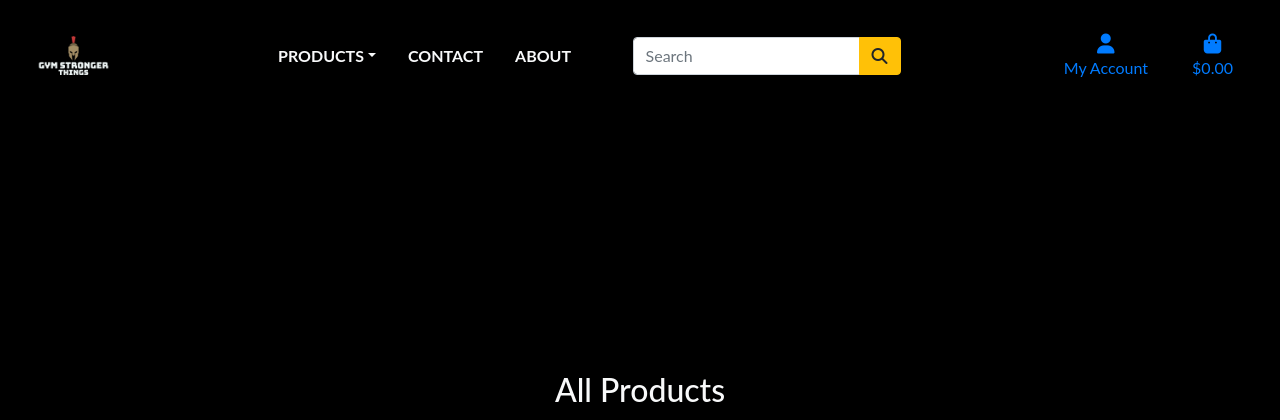
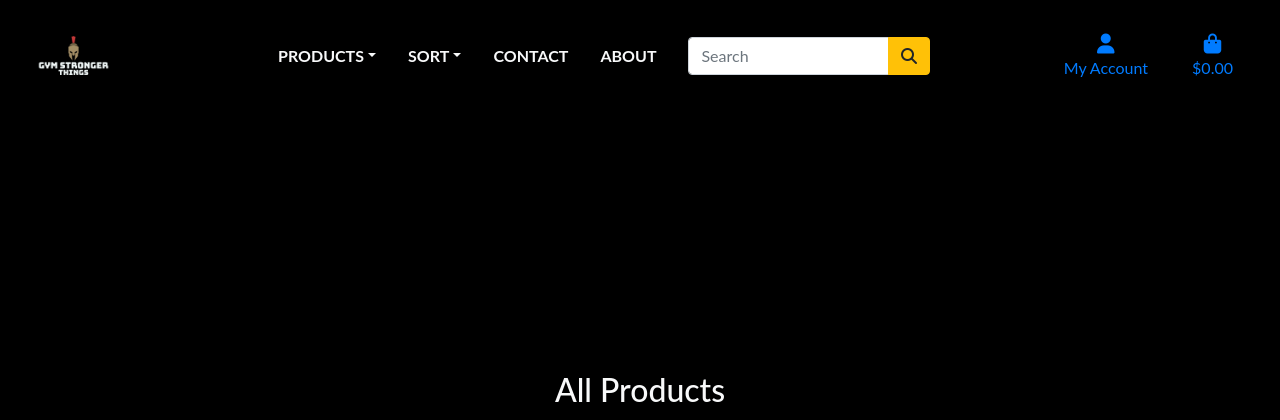
Before and after one commit to Pretro/gymstore, a Django app: page /products/ in a window 1280 px wide. Shown: the top 420 px of the page. Run offline with Django 3.2, Linux system fonts and the light colour scheme; data comes from the database, SQL or seed files in the repository; some libraries are stand-ins or nearby versions.

Commit message:
Added categories and sort function

```diff
--- a/gymstore/settings.py
+++ b/gymstore/settings.py
@@ -72,6 +72,7 @@ TEMPLATES = [
                 'django.template.context_processors.request',
                 'django.contrib.auth.context_processors.auth',
                 'django.contrib.messages.context_processors.messages',
+                'products.context_processors.menu_links',
             ],
         },
     },
--- /dev/null
+++ b/products/context_processors.py
@@ -0,0 +1,6 @@
+from .models import Category
+
+
+def menu_links(request):
+    links = Category.objects.all()
+    return dict(links=links)
--- a/products/models.py
+++ b/products/models.py
@@ -9,6 +9,9 @@ class Category(models.Model):
     class Meta:
         verbose_name_plural = 'categories'
 
+    def get_url(self):
+        return reverse('product_detail', args=[self.friendly_name])
+
     def __str__(self):
         return self.name
 
@@ -17,14 +20,14 @@ class Category(models.Model):
 
 
 class Product(models.Model):
-    category = models.ForeignKey('Category', null=True, blank=True, on_delete=models.SET_NULL)
-    sku = models.CharField(max_length=250, null=True, blank=True)
+    category = models.ForeignKey('Category', null=True, on_delete=models.CASCADE)
+    sku = models.CharField(max_length=250, blank=True)
     name = models.CharField(max_length=250)
     description = models.TextField()
     price = models.DecimalField(max_digits=6, decimal_places=2)
-    rating = models.DecimalField(max_digits=6, decimal_places=2, null=True, blank=True)
-    image_url = models.URLField(max_length=1024, null=True, blank=True)
-    image = models.ImageField(null=True, blank=True)
+    rating = models.DecimalField(max_digits=6, decimal_places=2, blank=True)
+    image_url = models.URLField(max_length=1024, blank=True)
+    image = models.ImageField(blank=True)
 
     class Meta:
         ordering =('name',)
--- a/products/templates/products/products.html
+++ b/products/templates/products/products.html
@@ -13,7 +13,7 @@
 <main>
     <div class="album py-5 bg-black">
         <div class="container">
-            <div class="titulo h2 text-light text-center py-5 ">All Products</div>
+            <div class="titulo h2 text-light text-center py-5 ">{% firstof category_name  "All Products"%}</div>
             <div class="row row-cols-1 row-cols-sm-2 row-cols-md-5 g-3">
                 {% for product in products %}
                 <div class="col">
--- a/products/urls.py
+++ b/products/urls.py
@@ -5,4 +5,6 @@ urlpatterns = [
     path('search/', views.search, name='search'),
     path('', views.all_products, name='products'),
     path('<product_id>', views.product_detail, name='product_detail'),
+    path('category/<category_id>', views.filter_products_by_category, name='product_category'),
+
 ]
--- a/products/views.py
+++ b/products/views.py
@@ -1,8 +1,18 @@
 from django.shortcuts import render, get_object_or_404
-from .models import Product
+from .models import Product, Category
 from django.db.models import Q
 
 # Create your views here.
+
+
+def filter_products_by_category(request, category_id):
+    category_name = Category.objects.get(pk=category_id).name
+    products = Product.objects.filter(category__pk=category_id)
+    print('Products', products)
+    return render(request, 'products/products.html', {'products': products, 'category_name': category_name})
+
+
+
 
 def search(request):
     query = request.GET.get('query', '')
@@ -15,9 +25,27 @@ def search(request):
 def all_products(request):
 
     products = Product.objects.all()
+    sort = None
+    direction = None
+
+    if request.GET:
+        if 'sort' in request.GET:
+            sort_k = request.GET['sort']
+            sort = sort_k
+            if sort_k == 'name':
+                sort_k = 'lower_name'
+                products = products.annotate(lower_name=Lower('name'))
+            if 'direction' in request.GET:
+                direction = request.GET['direction']
+                if direction == 'desc':
+                    sort_k = f'-{sort_k}'
+            products = products.order_by(sort_k)
+
+    curr_sort = f'{sort}_{direction}'
 
     context = {
         'products': products,
+        'curr_sort': curr_sort
     }
 
     return render(request, 'products/products.html', context)
--- a/templates/includes/navbar.html
+++ b/templates/includes/navbar.html
@@ -5,19 +5,23 @@
         <ul class="navbar-nav">
             <li class="nav-item dropdown"><a class="nav-link text-light text-uppercase font-weight-bold px-3 dropdown-toggle" href="" data-toggle="dropdown">Products</a>
             <div class="dropdown-menu">
-                  <a class="dropdown-item" href="{% url 'products' %}">All products</a>
+                  <a class="dropdown-item" href="{% url 'products' %}">All Products</a>
+                {% for category in links %}
+                  <a class="dropdown-item" href="{% url 'product_category' category_id=category.id%}">{{category.name}}</a>
+                {% endfor %}
+            </div>
+            <li class="nav-item dropdown"><a class="nav-link text-light text-uppercase font-weight-bold px-3 dropdown-toggle" href="" data-toggle="dropdown">Sort</a>
+                 <div class="dropdown-menu">
+                  <a class="dropdown-item" href="{% url 'products' %}?sort=price&direction=asc">By Price</a>
+                  <a class="dropdown-item" href="{% url 'products' %}?sort=rating&direction=asc">Rating</a>
+
             </div>
             </li>
             <li class="nav-item"><a  class="nav-link text-light text-uppercase font-weight-bold px-3" href="">Contact</a></li>
             <li class="nav-item"><a  class="nav-link text-light text-uppercase font-weight-bold px-3" href="">About</a></li>
-            {% if item_count > 0 %}
-            <li class="nav-item">
-                <a class="nav-link text-light text-uppercase font-weight-bold px-3" href="#">
-                    <i class="fas fa-shopping-cart"></i>({{item_count}})
-            </a>
-            {% endif %}
-            </li>
+
         </ul>
+        <!--Search-->
         <form class="form-inline ml-3"method="GET" action="{% url 'search' %}">
             {% csrf_token %}
             <div class="input-group">
```
Also changed, not shown: products/migrations/0002_auto_20210429_1846.py, products/migrations/0003_auto_20210429_1929.py (deleted), products/migrations/0003_auto_20210501_0904.py (added).
